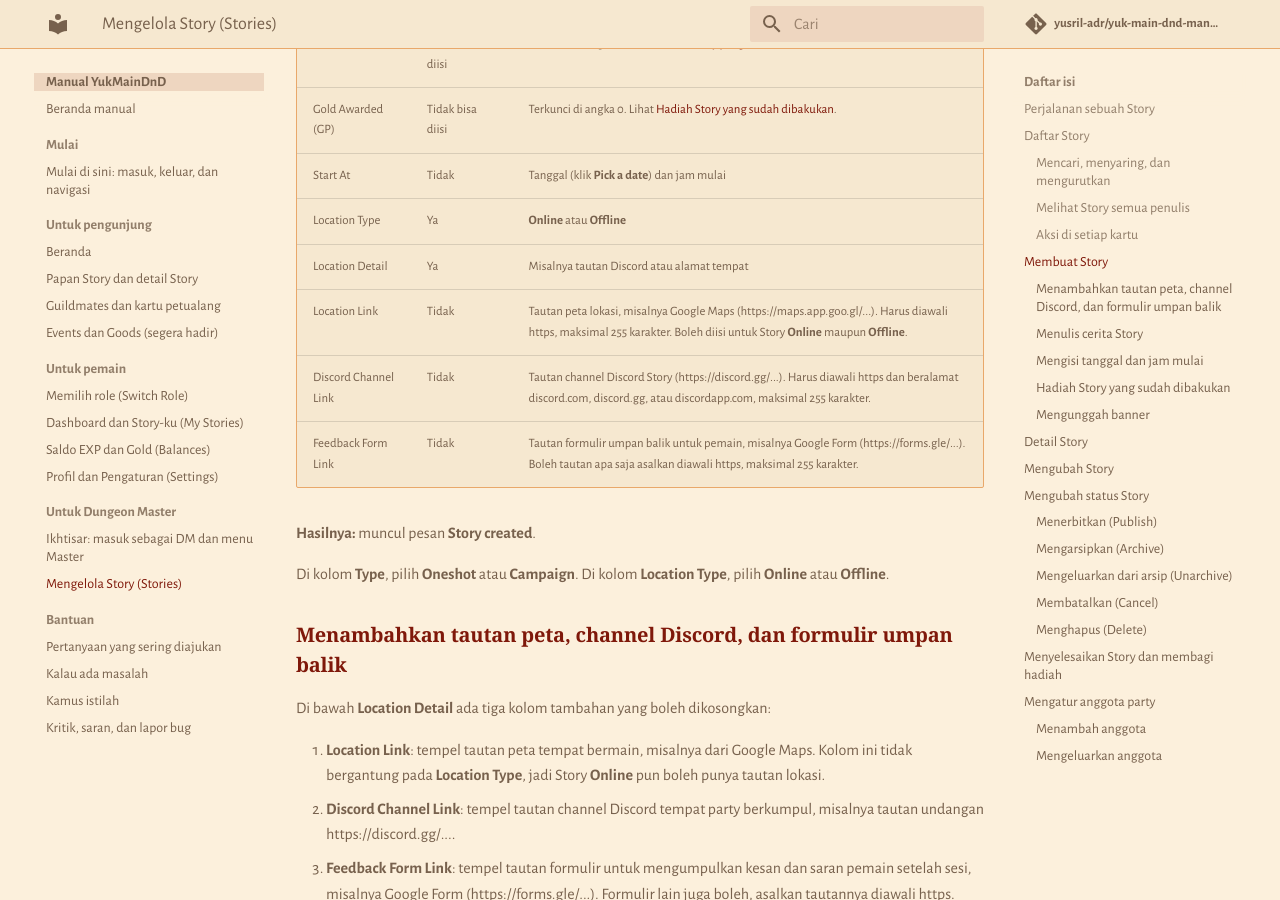
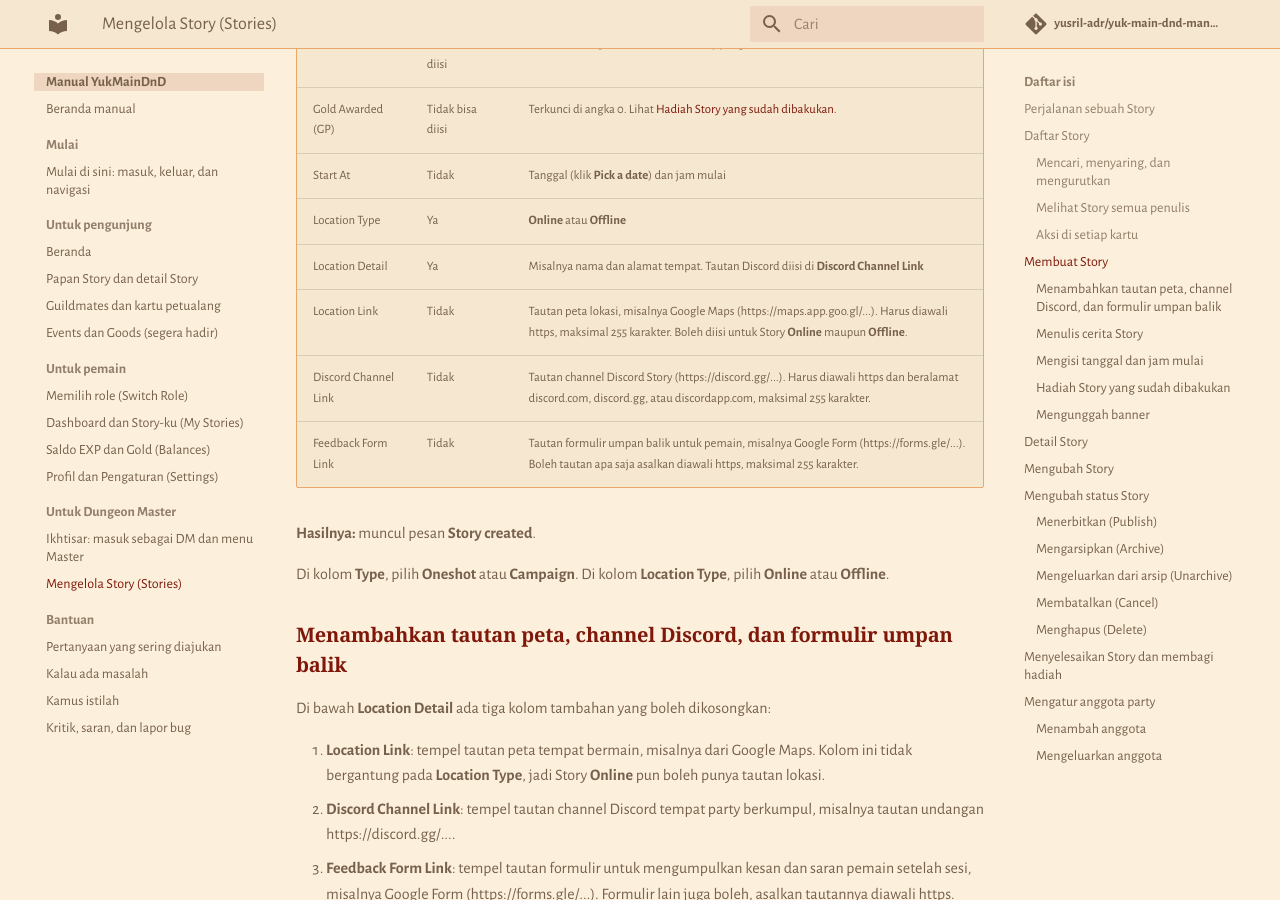
Before and after one commit to yusril-adr/yuk-main-dnd-manual, an MkDocs documentation site: the page built from docs/dungeon-master/story.md, in a window 1280 px wide and 900 px high, scrolled down 4461 px. Built offline with MkDocs 1.6.1 and Material for MkDocs 9.7.7, drawn with Linux system fonts in a browser that asks for light colours; some web fonts are replaced; comment, search, counter and statistics services are not loaded.

Commit message:
Location Detail is for venue name and address (app #85, #86)

```diff
--- a/docs/dungeon-master/story.md
+++ b/docs/dungeon-master/story.md
@@ -96,7 +96,7 @@ Klik **Cancel** untuk kembali tanpa menyimpan.
 | Gold Awarded (GP) | Tidak bisa diisi | Terkunci di angka 0. Lihat [Hadiah Story yang sudah dibakukan](#hadiah-story-yang-sudah-dibakukan). |
 | Start At | Tidak | Tanggal (klik **Pick a date**) dan jam mulai |
 | Location Type | Ya | **Online** atau **Offline** |
-| Location Detail | Ya | Misalnya tautan Discord atau alamat tempat |
+| Location Detail | Ya | Misalnya nama dan alamat tempat. Tautan Discord diisi di **Discord Channel Link** |
 | Location Link | Tidak | Tautan peta lokasi, misalnya Google Maps (https://maps.app.goo.gl/...). Harus diawali https, maksimal 255 karakter. Boleh diisi untuk Story **Online** maupun **Offline**. |
 | Discord Channel Link | Tidak | Tautan channel Discord Story (https://discord.gg/...). Harus diawali https dan beralamat discord.com, discord.gg, atau discordapp.com, maksimal 255 karakter. |
 | Feedback Form Link | Tidak | Tautan formulir umpan balik untuk pemain, misalnya Google Form (https://forms.gle/...). Boleh tautan apa saja asalkan diawali https, maksimal 255 karakter. |
```
